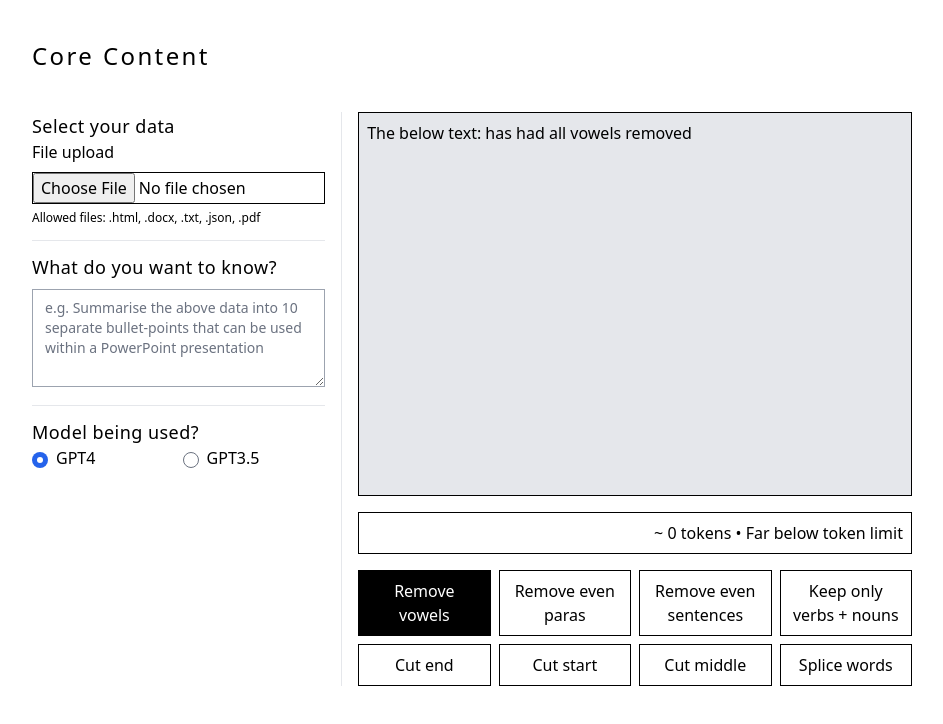
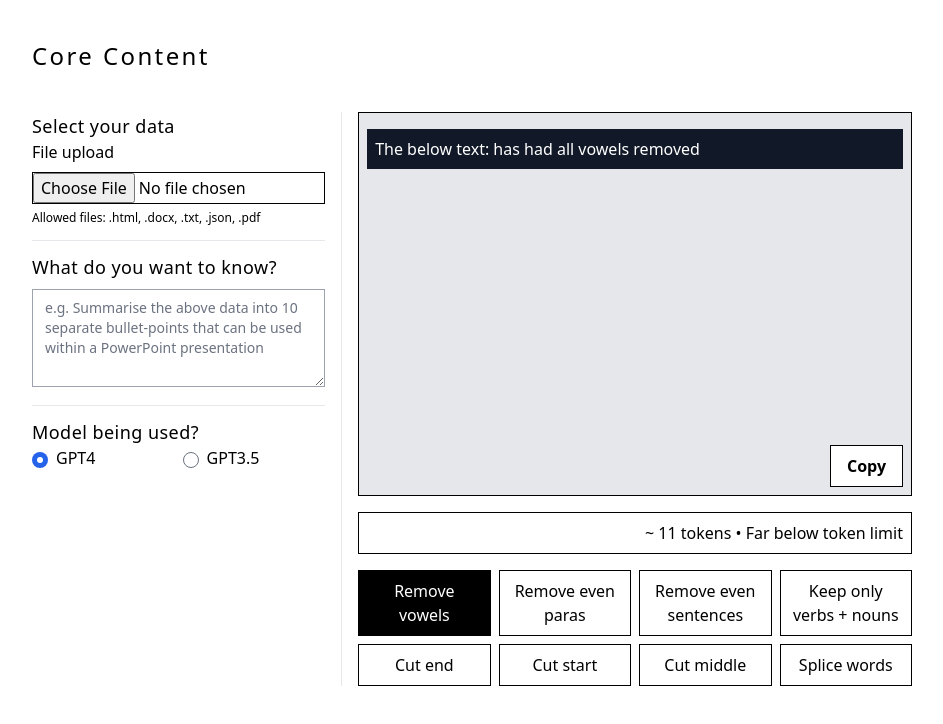
Before and after one commit to heymonkeyriot/core-content, a Next.js app: page / in a window 1280 px wide. Both pictures are taken after a click on the button "Remove vowels". Shown: the top 724 px of the page, without its empty margins (160-1103 px from the left). Built offline with nearby package versions, Linux system fonts and the light colour scheme.

Commit message:
Tidies the styles slightly on index.tsx

```diff
--- a/src/pages/index.tsx
+++ b/src/pages/index.tsx
@@ -14,7 +14,7 @@ export default function Home() {
   const [copyButtonText, setCopyButtonText] = useState('Copy');
   const { fileContent, processFile } = useFileReader();
   const fileInputRef = useRef<HTMLInputElement | null>(null);
-
+  const [descriptionString, setDescriptionString] = useState('');
   const [originalFileContent, setOriginalFileContent] = useState("This is the original file content...");
   const [processedFileContent, setProcessedFileContent] = useState(originalFileContent);
 
@@ -27,11 +27,11 @@ export default function Home() {
 
   const applyActiveTransformations = (inputFileContent: string) => {
     let result = inputFileContent;
-    console.log("in applyActiveTransformations");
+    // console.log("in applyActiveTransformations");
     console.time;
     transformations.forEach((transformation) => {
       if (transformation.isActive) {
-        console.log("in transformation.isActive");
+        // console.log("in transformation.isActive");
         console.time;
         result = transformation.func(result);
         console.log(result);
@@ -39,7 +39,8 @@ export default function Home() {
       }
     });
 
-    console.log(result);
+    // console.log(result);
+    setDescriptionString(generateDescription(transformations));
 
     return result;
   };
@@ -88,7 +89,7 @@ export default function Home() {
   const copyToClipboard = useCallback(async () => {
     if (processedFileContent) {
       try {
-        await navigator.clipboard.writeText(promptText + processedFileContent);
+        await navigator.clipboard.writeText(promptText + '\n' + descriptionString + '\n' + processedFileContent);
         setCopyButtonText('Copied');
         setTimeout(() => {
           setCopyButtonText('Copy');
@@ -146,15 +147,20 @@ export default function Home() {
           </div>
         </div>
         <div className="w-2/3 col2 px-4 border-l">
-          <div className="w-full h-96 overflow-scroll border border-black p-2 bg-gray-200 mb-4 relative">
+          <div className="w-full h-96 border border-black p-2 bg-gray-200 mb-4 relative">
+            <div className="h-full overflow-scroll">
               {promptText && (
                 <p className='bg-gray-900 text-white p-2'>{promptText}</p>
               )}
-            <p>{generateDescription(transformations)}</p>
+              {descriptionString && (
+                <p className='bg-gray-900 mt-2 mb-2 text-white p-2'>{descriptionString}</p>
+              )}
+
               {fileContent && (
-              <>
                 <div>
-                  <pre className="text-xs p-2">{processedFileContent}</pre>
+                  <pre className="whitespace-pre-wrap overflow-x-auto text-xs p-2">{processedFileContent}</pre>
+                </div>
+              )}
             </div>
             <button
               onClick={copyToClipboard}
@@ -162,12 +168,10 @@ export default function Home() {
             >
               {copyButtonText}
             </button>
-              </>
-            )}
           </div>
 
           <div className="w-full border border-black p-2 bg-white mb-4">
-            <p className="text-right">{getTokenCountString(`${processedFileContent}${promptText}` ?? "0 tokens")} • <TokenMessage count={getTokenCount(`${processedFileContent}${promptText}` ?? "")} tokenLimitValue={tokenLimitValue} /></p>
+            <p className="text-right">{getTokenCountString(`${processedFileContent}${promptText}${descriptionString}` ?? "0 tokens")} • <TokenMessage count={getTokenCount(`${processedFileContent}${promptText}${descriptionString}` ?? "")} tokenLimitValue={tokenLimitValue} /></p>
           </div>
           <div className="grid grid-cols-4 gap-2">
             {transformations.map((transformation, index) => (
```
Lines whose indentation alone changed are shown as unchanged.
